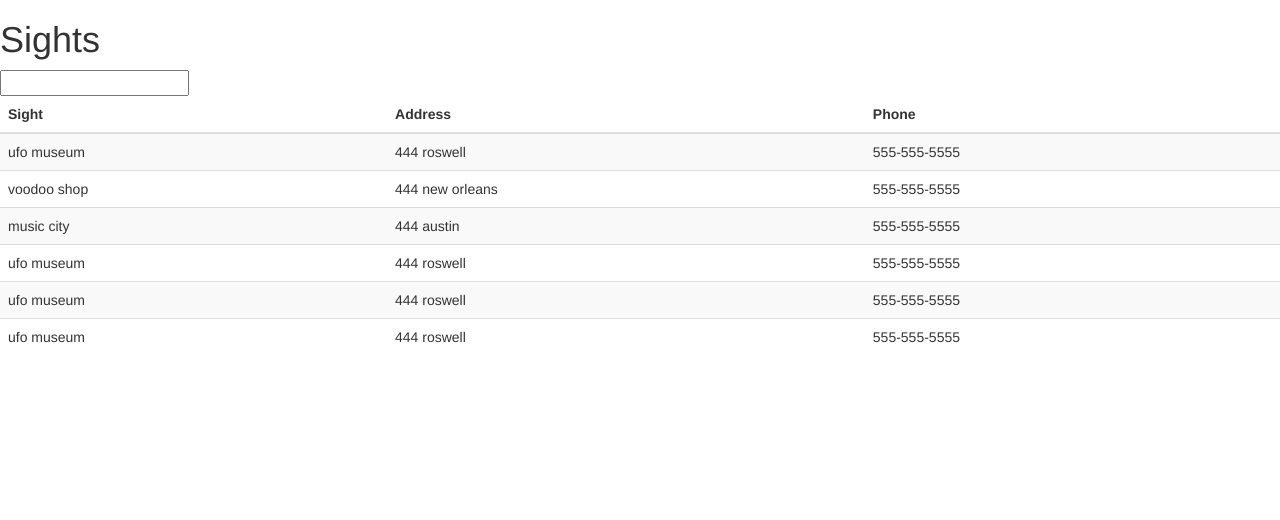
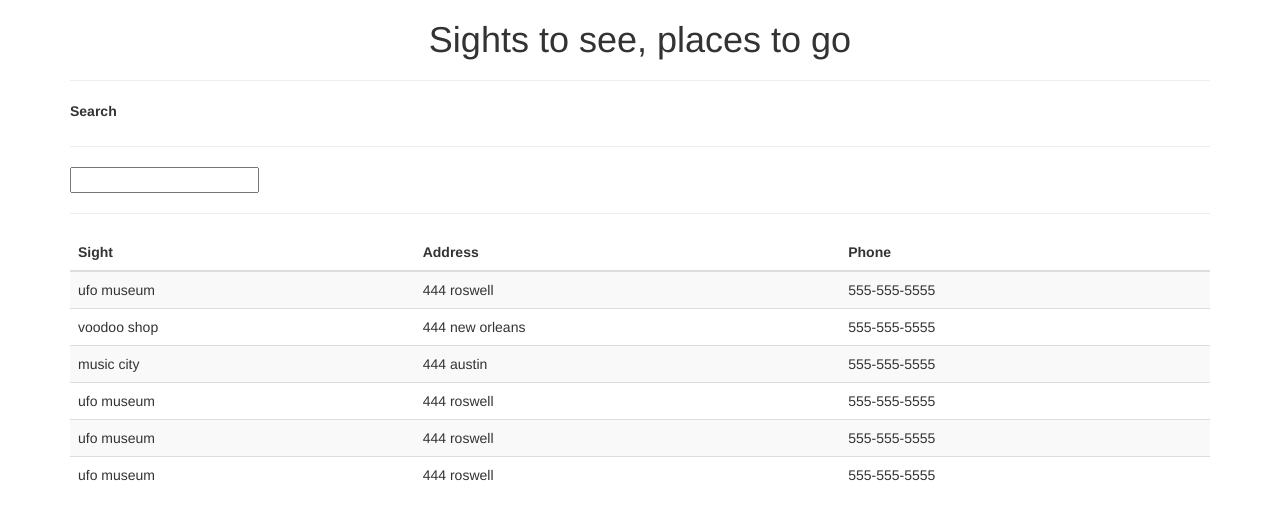
Before and after one commit to sandime/daisy, a website: page index.html in a window 1280 px wide. Drawn offline with nearby package versions, Linux system fonts and the light colour scheme.

Commit message:
added css.

```diff
--- a/index.html
+++ b/index.html
@@ -5,13 +5,19 @@
     <title></title>
     <script src="https://ajax.googleapis.com/ajax/libs/angularjs/1.3.15/angular.js"></script>
     <script src="sightsService.js"></script>
+    <link rel="stylesheet" type="text/css" href="style.css">
 </head>
 <body>
-<div class="mainContainer" ng-app="SightsApp">
-    <h1>Sights</h1>
+
+<div class="container" ng-app="SightsApp">
+    <h1 class="heading">Sights to see, places to go</h1>
+<hr>
+
     <!--adding search filter -->
+    <label>Search</label>
+<hr>
     <input type="text" ng-model="searchSights">
-
+<hr>
     <div ng-controller="SightsCtrl">
         <table class="table table-striped">
             <thead>
--- /dev/null
+++ b/style.css
@@ -0,0 +1,3 @@
+.heading {
+    text-align: center;
+}
```
